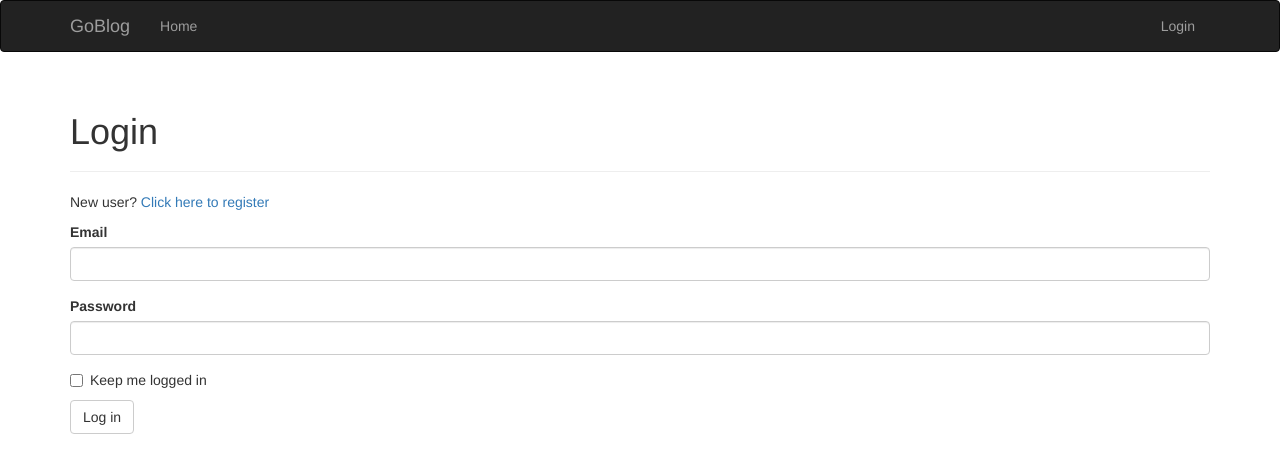
After one commit to 1byte-yoda/goblog, a Flask app: page /auth/login in a window 1280 px wide. The commit adds this page. Shown: the top 473 px of the page. Run offline with Flask 2, Linux system fonts and the light colour scheme; some libraries are stand-ins or nearby versions.

Commit message:
Added register and login template as well as it's views

```diff
--- /dev/null
+++ b/app/auth/forms.py
@@ -0,0 +1,38 @@
+from flask_wtf import FlaskForm
+from wtforms import StringField, SubmitField, PasswordField, BooleanField
+from wtforms import ValidationError
+from wtforms.validators import DataRequired, Email, Length, EqualTo, Regexp
+from .. models import User
+
+class LoginForm(FlaskForm):
+    email = StringField('Email ', validators=[DataRequired(),
+                        Email(), Length(1, 60)])
+    password = PasswordField('Password ', validators=[DataRequired()])
+    remember_me = BooleanField('Keep me logged in')
+    submit = SubmitField('Log in')
+
+
+class RegistrationForm(FlaskForm):
+    email_validators = [DataRequired(), Email(),
+                        Length(1, 68)]
+    password_validators = [DataRequired(),
+                           EqualTo('password2', 'Password must match!')]
+    username_validators = [DataRequired(),
+                           Length(1, 68),
+                           Regexp('^[A-Za-z][A-Za-z0-9_.]*$', 0,
+                                  'Username must only contain letters, \
+                                  numbers, underscores and dots')]
+
+    email = StringField('Email ', validators=email_validators)
+    username = StringField('Username ', validators=username_validators)
+    password = PasswordField('Password ', validators=password_validators)
+    password2 = PasswordField('Confirm Password ', validators=[DataRequired()])
+    submit = SubmitField('Register')
+
+    def validate_email(self, field):
+        if User.query.filter_by(email=field.data).first():
+            raise ValidationError('Email already taken!')
+
+    def validate_username(self, field):
+        if User.query.filter_by(username=field.data).first():
+            raise ValidationError('Username already taken!')
--- a/app/auth/views.py
+++ b/app/auth/views.py
@@ -1,6 +1,45 @@
 from . import auth
-from flask import render_template
+from flask import render_template, request, redirect, url_for, flash, session
+from . forms import LoginForm, RegistrationForm
+from .. models import User
+from flask_login import login_user, logout_user, login_required
+from .. import db
 
-@auth.route('/login')
+@auth.route('/login', methods=['POST', 'GET'])
 def login():
-    return render_template('auth/login.html')
+    form = LoginForm()
+    if form.validate_on_submit():
+        user = User.query.filter_by(email=form.email.data).first()
+        if user and user.verify_password(password=form.password.data):
+            login_user(user, form.remember_me.data)
+            session['name'] = user.username
+            next = request.args.get('next')
+            if next and next.startswith('/'):
+                print('next')
+                return redirect(next)
+            else:
+                print('main')
+                return redirect(url_for('main.index', name=session.get('name')))
+            flash('Invalid username or password')
+    return render_template('auth/login.html', form=form)
+
+@login_required
+@auth.route('/logout')
+def logout():
+    logout_user()
+    session['name'] = None
+    flash("You've been logged out.")
+    return redirect(url_for('auth.login'))
+
+@auth.route('/register', methods=['POST', 'GET'])
+def register():
+    form = RegistrationForm()
+    if form.validate_on_submit():
+        user = User(username=form.username.data,
+                    password=form.password.data,
+                    email=form.email.data)
+        db.session.add(user)
+        db.session.commit()
+        flash('You can now log in!')
+        return redirect(url_for('auth.login'))
+    return render_template('auth/register.html', form=form)
--- a/app/main/views.py
+++ b/app/main/views.py
@@ -4,8 +4,9 @@ from ..models import User
 from ..email import send_email
 from . import main
 from .forms import NameForm
+from flask_login import login_required
 
-
+@login_required
 @main.route('/', methods=['GET', 'POST'])
 def index():
     form = NameForm()
--- /dev/null
+++ b/app/templates/auth/login.html
@@ -0,0 +1,16 @@
+{% extends "base.html" %}
+{%import "bootstrap/wtf.html" as wtf%}
+
+{% block title %} GoBlog - Login {% endblock %}
+
+{% block page_content %}
+    <div class="page-header">
+        <h1>Login</h1>
+    </div>
+<p>
+    New user?
+    <a href="{{url_for('auth.register')}}"> Click here to register</a>
+</p>
+{{ wtf.quick_form(form) }}
+
+{% endblock %}
--- a/app/templates/base.html
+++ b/app/templates/base.html
@@ -24,6 +24,17 @@
             <ul class="nav navbar-nav">
                 <li><a href="{{ url_for('main.index') }}">Home</a></li>
             </ul>
+            <ul class="nav navbar-nav navbar-right">
+                {% if current_user.is_authenticated %}
+                <li>
+                    <a href="{{url_for('auth.logout')}}">Logout</a>
+                </li>
+                {% else %}
+                <li>
+                    <a href="{{url_for('auth.login')}}">Login</a>
+                </li>
+                {% endif %}
+            </ul>
         </div>
     </div>
 </div>
--- a/requirements.txt
+++ b/requirements.txt
@@ -7,4 +7,4 @@ flask-migrate
 flask-mail
 python-dotenv
 pylint-flask
-flask_login
+flask-login
```
Also changed, not shown: app/templates/auth/register.html (added, +9 -0 lines), migrations/versions/a3abe9ebdea6_.py (added, +30 -0 lines), migrations/versions/ee2dbe98b373_.py (added, +26 -0 lines), tests/test_basics.py (deleted, +0 -22 lines), 1 other file.
